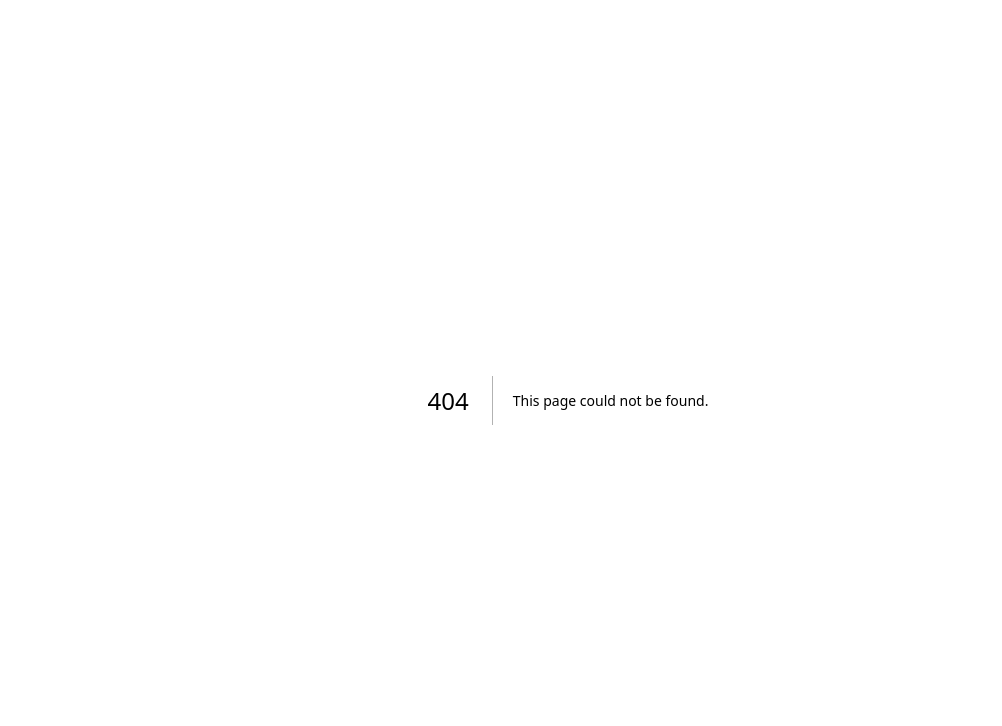
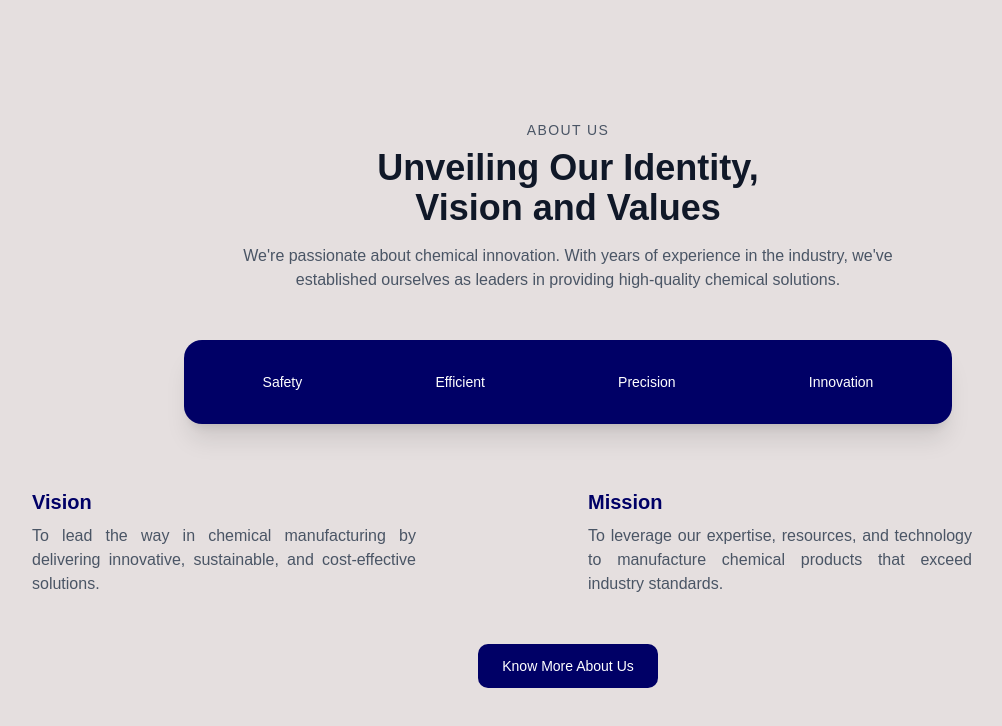
Before and after one commit to PAPA-CHUWE/ether-ui, a Next.js app: page /sections/about in a window 1280 px wide. Before the commit this address had no page. Shown: the top 726 px of the page, without its empty margins (72-1074 px from the left). Built offline with nearby package versions, Linux system fonts and the light colour scheme; a web font is replaced by a local one.

Commit message:
resizable4

```diff
--- a/app/page.tsx
+++ b/app/page.tsx
@@ -4,6 +4,8 @@ import Topbar from "@/components/layout/Topbar";
 import Image from "next/image";
 import Features from "./sections/features/page";
 import Pricing from "./sections/pricing/page";
+import BackToTopBtn from "@/components/layout/BackToTopBtn";
+import About from "./sections/about/page";
 
 export default function Home() {
   return (
@@ -12,7 +14,9 @@ export default function Home() {
     <Hero/>
     <Features/>
     <Pricing/>
+    <About/>
     <Footer/>
+    <BackToTopBtn/>
    </main>
   );
 }
--- /dev/null
+++ b/app/sections/about/page.tsx
@@ -0,0 +1,61 @@
+import React from 'react'
+
+const About = () => {
+  return (
+    <section id="about" className="w-full  py-20 px-4">
+      <div className="max-w-6xl mx-auto rounded-3xl p-10 text-center">
+        {/* Header */}
+        <p className="uppercase tracking-widest text-sm text-gray-600">About Us</p>
+        <h2 className="mt-2 text-3xl md:text-4xl font-bold text-gray-900">
+          Unveiling Our Identity,<br /> Vision and Values
+        </h2>
+        <p className="mt-4 max-w-2xl mx-auto text-gray-600">
+          We're passionate about chemical innovation. With years of experience in the industry, we've established ourselves as leaders in providing high-quality chemical solutions.
+        </p>
+
+        {/* Values Card */}
+        <div className="relative mt-12">
+          <div className="mx-auto max-w-3xl bg-primary text-white rounded-2xl shadow-xl py-8 px-6 flex flex-wrap justify-around gap-6">
+            <div className="flex flex-col items-center gap-2">
+              <span className="text-sm">Safety</span>
+            </div>
+            <div className="flex flex-col items-center gap-2">
+              <span className="text-sm">Efficient</span>
+            </div>
+            <div className="flex flex-col items-center gap-2">
+              <span className="text-sm">Precision</span>
+            </div>
+            <div className="flex flex-col items-center gap-2">
+              <span className="text-sm">Innovation</span>
+            </div>
+          </div>
+        </div>
+
+        {/* Vision & Mission */}
+        <div className="mt-16 grid grid-cols-1 md:grid-cols-2 gap-10 text-left">
+          <div>
+            <h3 className="text-xl font-semibold text-primary">Vision</h3>
+            <p className="mt-2 text-gray-600 max-w-sm text-justify">
+              To lead the way in chemical manufacturing by delivering innovative, sustainable, and cost-effective solutions.
+            </p>
+          </div>
+          <div>
+            <h3 className="text-xl font-semibold text-primary">Mission</h3>
+            <p className="mt-2 text-gray-600 max-w-sm text-justify">
+              To leverage our expertise, resources, and technology to manufacture chemical products that exceed industry standards.
+            </p>
+          </div>
+        </div>
+
+        {/* CTA */}
+        <div className="mt-12">
+          <button className="bg-primary text-white px-6 py-3 rounded-lg text-sm font-medium hover:bg-[#094d3f] transition">
+            Know More About Us
+          </button>
+        </div>
+      </div>
+    </section>
+  )
+}
+
+export default About
--- /dev/null
+++ b/components/layout/BackToTopBtn.tsx
@@ -0,0 +1,49 @@
+"use client"
+
+import { useEffect, useState } from 'react'
+import { Button } from '../ui/button'
+import { ChevronUpSquare } from 'lucide-react'
+
+const BackToTopBtn = () => {
+  const [visible, setVisible] = useState(false)
+
+  useEffect(() => {
+    const handleScroll = () => {
+      const heroHeight =
+        document.querySelector('section')?.offsetHeight ?? 300
+
+      setVisible(window.scrollY > heroHeight)
+    }
+
+    window.addEventListener('scroll', handleScroll)
+    handleScroll()
+
+    return () => window.removeEventListener('scroll', handleScroll)
+  }, [])
+
+  const handleBackToTop = () => {
+    window.scrollTo({
+      top: 0,
+      behavior: 'smooth',
+    })
+  }
+
+  return (
+    <Button
+      onClick={handleBackToTop}
+      aria-label="Back to top"
+      size="icon"
+      className={`
+        fixed bottom-6 right-6 z-50
+        bg-white ring-1 ring-ring text-[#000066]
+        hover:text-white shadow-lg
+        hover:scale-105 transition
+        ${visible ? 'opacity-100 pointer-events-auto' : 'opacity-0 pointer-events-none'}
+      `}
+    >
+      <ChevronUpSquare className="h-6 w-6" />
+    </Button>
+  )
+}
+
+export default BackToTopBtn
--- a/components/layout/Topbar.tsx
+++ b/components/layout/Topbar.tsx
@@ -12,8 +12,8 @@ const navItems = [
   { name: "Home", href: "/" },
   { name: "Features", href: "#features" },
   { name: "Pricing", href: "#pricing" },
-  { name: "About", href: "/about" },
-  { name: "Contact", href: "/contact" },
+  { name: "About", href: "#about" },
+  { name: "Contact", href: "#contact" },
 ];
 
 const Topbar = () => {
```
